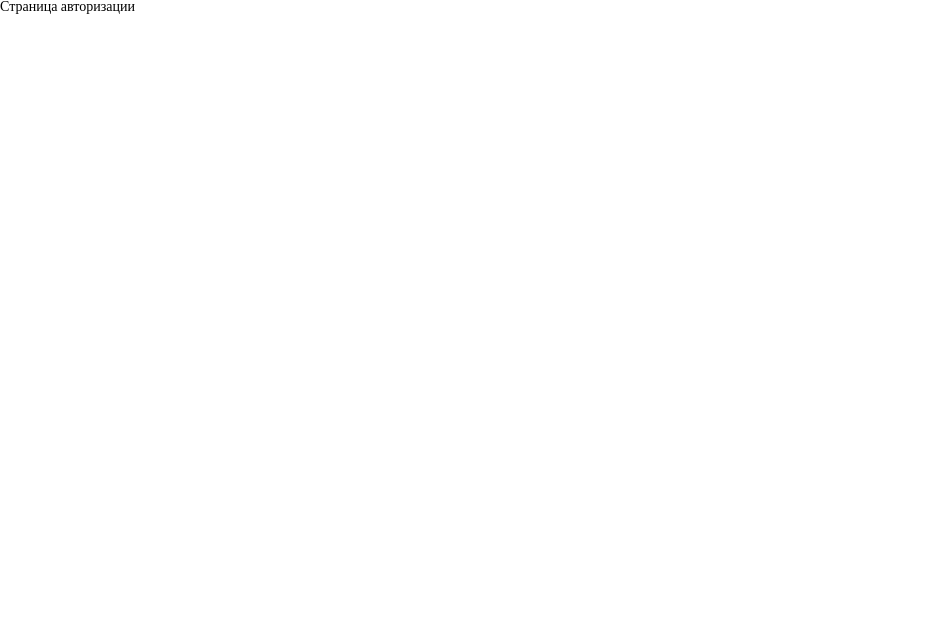
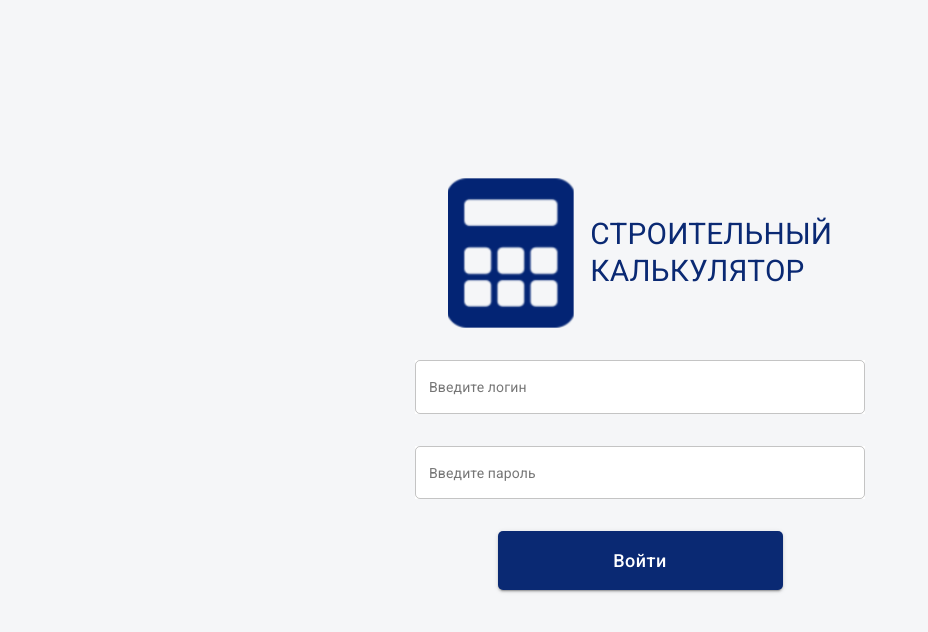
Before and after one commit to svlipatnikov/Build-calculator, a React (Create React App) app: page / in a window 1280 px wide. Shown: the top 632 px of the page, without its empty margins (0-928 px from the left). Built offline with nearby package versions, Linux system fonts and the light colour scheme.

Commit message:
feat add customers page

```diff
--- a/src/App.js
+++ b/src/App.js
@@ -1,11 +1,15 @@
 import React from 'react';
 import { BrowserRouter as Router, Switch, Route } from 'react-router-dom';
+
+import { ThemeProvider } from '@material-ui/core';
+import { theme } from './malerialUI/theme.js';
 
 import Auth from './pages/Auth';
 import Clients from './pages/Clients';
 
 function App() {
     return (
+        <ThemeProvider theme={theme}>
             <Router>
                 <div className="App">
                     <div className="wrapper">
@@ -16,6 +20,7 @@ function App() {
                     </div>
                 </div>
             </Router>
+        </ThemeProvider>
     );
 }
 
--- a/src/index.css
+++ b/src/index.css
@@ -36,6 +36,7 @@ body {
     -ms-text-size-adjust: 100%;
     -moz-text-size-adjust: 100%;
     -webkit-text-size-adjust: 100%;
+    background-color: #f5f6f8;
 }
 input,
 button,
--- /dev/null
+++ b/src/malerialUI/theme.js
@@ -0,0 +1,21 @@
+import { createMuiTheme } from '@material-ui/core/styles';
+
+export const theme = createMuiTheme({
+    palette: {
+        primary: {
+            main: '#0A2973',
+            dark: '#009FDF',
+        },
+        secondary: {
+            main: '#009FDF',
+        },
+    },
+    shape: {
+        borderRadius: 5,
+    },
+    typography: {
+        button: {
+            textTransform: 'none',
+        },
+    },
+});
--- a/src/pages/Auth/Auth.js
+++ b/src/pages/Auth/Auth.js
@@ -1,7 +1,91 @@
-import React from 'react';
+import { Grid, Typography, TextField, Button } from '@material-ui/core';
+import React, { useState } from 'react';
+import logo from '../../img/calc_logo.svg';
 
-const Auth = () => {
-    return <div>Страница авторизации</div>;
-};
+function Auth() {
+    const [login, setLogin] = useState('');
+    const [pass, setPass] = useState('');
+
+    const submit = () => {
+        setLogin('');
+        setPass('');
+        // здесь нужно оправть логин и пароль на бэк
+    };
+
+    const handleLoginChange = (event) => {
+        setLogin(event.target.value);
+    };
+
+    const handlePassChange = (event) => {
+        setPass(event.target.value);
+    };
+
+    return (
+        <form style={{ overflow: 'hidden' }}>
+            <Grid
+                container
+                direction="column"
+                justify="center"
+                alignItems="center"
+                spacing={4}
+                style={{ minHeight: '100vh' }}
+            >
+                <Grid item container direction="row" justify="center" alignItems="center">
+                    <img alt="Logo" src={logo} style={{ height: '150px', marginRight: '16px' }} />
+                    <Typography variant="h4" color="primary" style={{ textTransform: 'uppercase' }}>
+                        строительный
+                        <br />
+                        калькулятор
+                    </Typography>
+                </Grid>
+
+                <Grid item>
+                    <TextField
+                        style={{
+                            width: '450px',
+                            backgroundColor: '#ffffff',
+                        }}
+                        id="login"
+                        label="Введите логин"
+                        variant="outlined"
+                        color="secondary"
+                        onChange={handleLoginChange}
+                        value={login}
+                    />
+                </Grid>
+
+                <Grid item>
+                    <TextField
+                        style={{
+                            width: '450px',
+                            backgroundColor: '#ffffff',
+                        }}
+                        id="pass"
+                        label="Введите пароль"
+                        variant="outlined"
+                        color="secondary"
+                        onChange={handlePassChange}
+                        value={pass}
+                    />
+                </Grid>
+
+                <Grid item>
+                    <Button
+                        variant="contained"
+                        color="primary"
+                        style={{
+                            width: '285px',
+                            height: '59px',
+                            fontSize: '18px',
+                        }}
+                        onClick={submit}
+                    >
+                        Войти
+                    </Button>
+                </Grid>
+            </Grid>
+        </form>
+    );
+}
 
 export default Auth;
```
Also changed, not shown: src/img/calc_logo.svg (added). Lines whose indentation alone changed are shown as unchanged.
